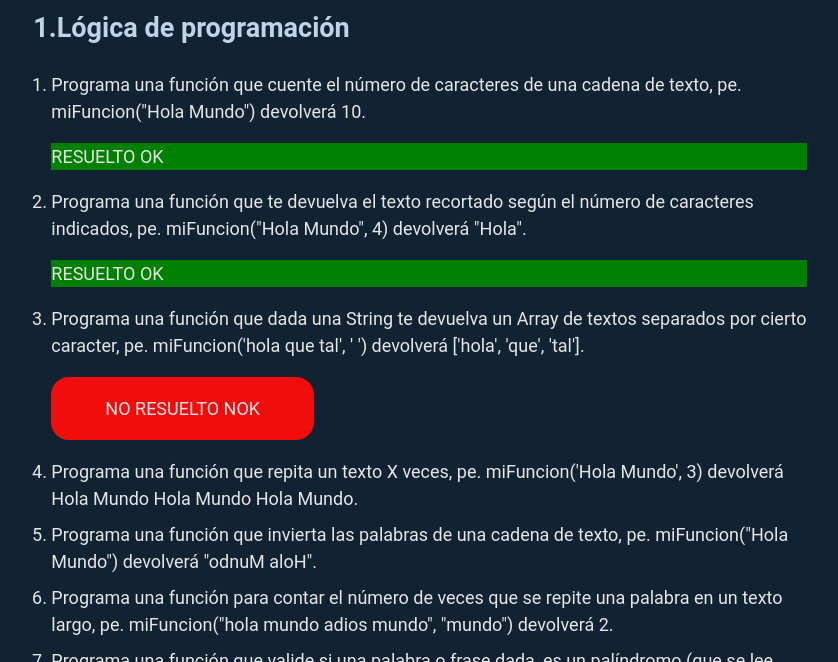
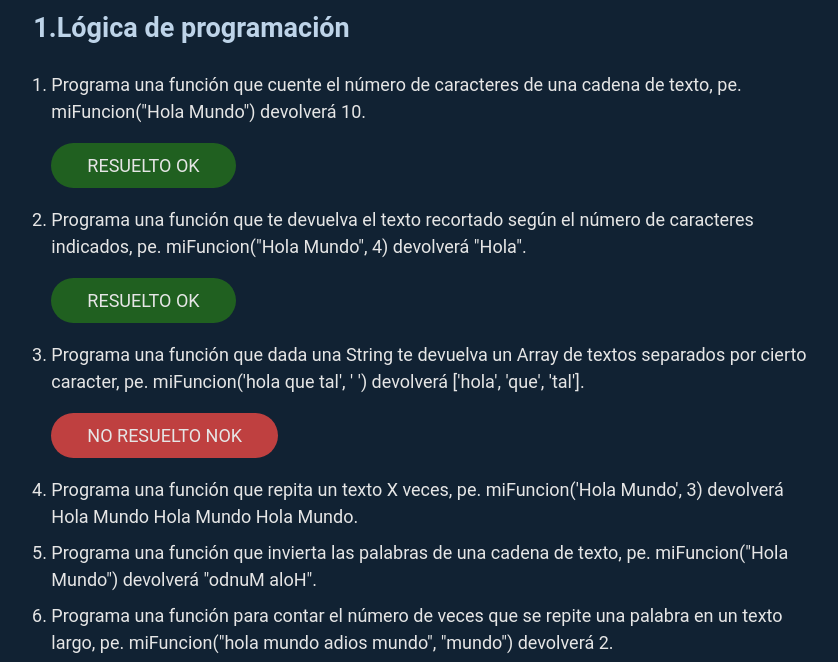
Before and after one commit to jorgeabf/ejercicios-js, a plain HTML site: page index.html in a window 1280 px wide. Shown: the part 106-768 px from the top of the page, without its empty margins (220-1058 px from the left). Drawn offline with Linux system fonts and the light colour scheme.

Commit message:
Corregidos badges

```diff
--- a/styles.css
+++ b/styles.css
@@ -54,17 +54,17 @@ h6 {
     list-style: square;
 }
 
-.pk,
+.ok,
 .nok {
-    padding: 1em 3em;
-    border-radius: 1em;
+    padding: .5em 2em;
+    border-radius: 3em;
     width: max-content;
 }
 
 .ok {
-    background-color: green
+    background-color: hsl(120, 50%, 25%)
 }
 
 .nok {
-    background-color: hsl(0, 90%, 50%)
+    background-color: hsl(0, 50%, 50%)
 }
```
